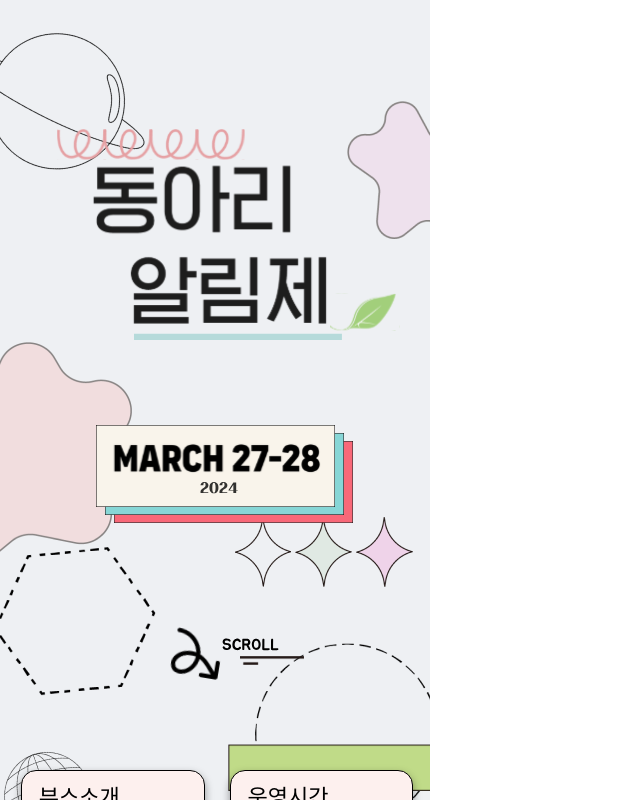
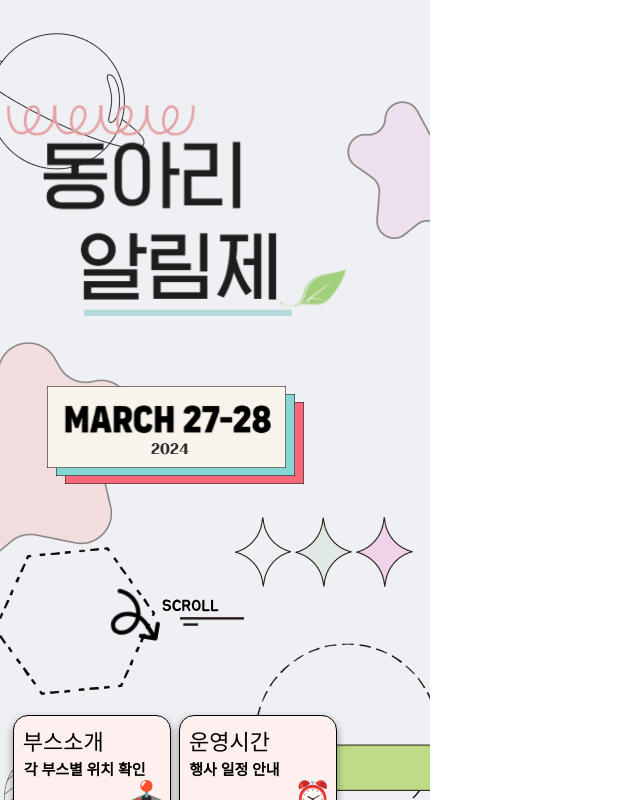
Before and after one commit to LikeLion-SKU/2024-SKU-Club-Fair, a React (Vite) app: page / in a window 1280 px wide. Shown: the whole page, without its empty margins (0-640 px from the left). Built offline with nearby package versions, Linux system fonts and the light colour scheme; a web font is replaced by a local one.

Commit message:
Fix: Css, align Center, remove margin

```diff
--- a/src/pages/HomePage.jsx
+++ b/src/pages/HomePage.jsx
@@ -14,7 +14,6 @@ export default function HomePage() {
             style={{
               textAlign: 'center',
               marginTop: '30%',
-              paddingLeft: '5%',
             }}
           >
             <img
@@ -24,16 +23,16 @@ export default function HomePage() {
             />
           </div>
 
-          <div style={{ marginTop: '20%' ,
-         paddingLeft: '5%',}}>
+          <div style={{ marginTop: '20%',
+                          }}>
             <img
               src="/img/DATE.svg"
               alt="내 이미지"
               style={{ display: 'block', margin: '0 auto' }}
             />
           </div>
-
-          <div style={{ marginTop: '100px' , paddingLeft: '10%',}}>
+          {/* 여기 수정 -현진- */}
+          <div style={{ marginTop: '100px',}}>
             <img
               src="/img/scroll.svg"
               alt="내 이미지"
@@ -41,21 +40,27 @@ export default function HomePage() {
             />
           </div>
 
-
           <div
             style={{
               margin: 'auto',
               marginTop: '20%',
               textAlign: 'center',
-              marginLeft: '5%',
+              display:'flex',
+              justifyContent:'center',
+              alignItems:'center',
             }}
           >
-            <div style={{ display: 'flex', justifyContent: 'space-between',}}>
+            <div style={{
+              display: 'flex',
+              justifyContent: 'center',
+              width:'100%',
+              alignItems:'center'
+              }}>
               <button
                 style={{
                   width: '45%',
                   height: 108,
-
+                  marginRight : '2.5%',
                   backgroundColor: '#FDF0EE',
                   border: 'none',
                   borderRadius: 15,
@@ -110,8 +115,6 @@ export default function HomePage() {
                   border: 'none',
                   borderRadius: 15,
                   border: '1px black solid',
-                  marginRight: '15px',
-                  marginLeft: '5%',
                   boxShadow: '0px 4px 8px rgba(0, 0, 0, 0.4)'
 
                 }}
@@ -154,14 +157,7 @@ export default function HomePage() {
                 </Link>
               </button>
             </div>
-            </div>
-
-
-
-
-
-
-
+          </div>
 
             <Link
               to="https://regal-gelato-25faff.netlify.app"
@@ -169,8 +165,8 @@ export default function HomePage() {
               rel="noopener noreferrer"
               style={{ textDecoration: 'none' }}
             >
-                  <div>
-                  <div style={{ display: 'flex',flex:'3', width: '100%', marginLeft: '5%'}}>
+              <div>
+                <div style={{ display: 'flex',justifyContent:'center', width: '100%',}}>
                 <button
                 style={{
                   width: '90%',
@@ -179,13 +175,11 @@ export default function HomePage() {
                   border: 'none',
                   borderRadius: 15,
                   border: '1px black solid',
-
                   marginTop: '20px',
                   display: 'flex', flexDirection: 'column',
                   boxShadow: '0px 4px 8px rgba(0, 0, 0, 0.4)'
                 }}
               >
-
                 <span
                   style={{
                     marginTop: '3%',
@@ -201,8 +195,6 @@ export default function HomePage() {
                 </span>
                 <span
                   style={{
-
-
                     marginLeft: '2%',
                     color: 'black',
                     fontSize: '15px',
@@ -215,8 +207,6 @@ export default function HomePage() {
                 </span>
                 <span
                   style={{
-
-
                     marginLeft: '87%',
                     color: 'black',
                     fontSize: '30px',
@@ -267,8 +257,6 @@ export default function HomePage() {
                 </span>
                 <span
                   style={{
-
-
                     paddingLeft: '6%',
                     color: 'black',
                     fontSize: '23px',
@@ -283,71 +271,6 @@ export default function HomePage() {
               </button>
               </div>
           </div>
-
-
-            {/* <div style={{ display: 'flex',flex:'3', width: '100%', marginLeft: '5%'}}> */}
-
-              {/* <button
-                style={{
-                  width: '90%',
-                  height: 108,
-                  backgroundColor: '#FDF0EE',
-                  border: 'none',
-                  borderRadius: 15,
-                  border: '1px black solid',
-
-                  marginTop: '20px',
-                  display: 'flex', flexDirection: 'column'
-                }}
-              >
-                <span
-                  style={{
-
-                    marginTop: '3%',
-                    marginLeft: '2%',
-                    color: 'black',
-                    fontSize: '22px',
-                    fontFamily: 'Arial, sans-serif',
-                    fontWeight: 'bold',
-
-                  }}
-                >
-                  유형 테스트
-                </span>
-                <span
-                  style={{
-
-
-                    marginLeft: '2%',
-                    color: 'black',
-                    fontSize: '15px',
-                    fontFamily: 'Arial, sans-serif',
-                    fontWeight: 'bold',
-
-                  }}
-                >
-                  나에게 꼭 맞는 동아리를 찾아봐!
-                </span>
-                <span
-                  style={{
-
-
-                    marginLeft: '90%',
-                    color: 'black',
-                    fontSize: '30px',
-                    fontFamily: 'Arial, sans-serif',
-                    fontWeight: 'bold',
-                  }}
-                >
-                  😇
-                </span>
-              </button> */}
-            {/* </Link> */}
-                  {/* </div> */}
-
-
-
-
         </div>
 
         <div
@@ -386,8 +309,17 @@ export default function HomePage() {
             }}
           />
         </div>
+        {/* 여기가 동아리 로고 */}
+  <div style={{
+    display: 'flex',
+    flexDirection:'column',
+    alignContent:'center',
+    justifyContent:'center',
+    alignItems:'center',
+  }}>
 
-        <div style={{ paddingLeft: '5%', paddingTop: '20px'}}>
+        <div style={{
+          paddingTop: '20px'}}>
           <Link
             to="https://www.instagram.com/likelion_skuniv/"
             target="_blank"
@@ -424,7 +356,6 @@ export default function HomePage() {
               style={{ width: '20%', height: 75, borderRadius: 10 }}
             />
           </Link>
-
           <Link
             to="https://www.instagram.com/sk_ubf/"
             target="_blank"
@@ -438,10 +369,8 @@ export default function HomePage() {
             />
           </Link>
         </div>
-
-
-
-        <div style={{ marginLeft: '5%', marginTop: '20px' }}>
+        {/* 2번째 줄 */}
+        <div style={{ marginTop: '20px' }}>
           <Link
             to="https://www.instagram.com/sku_ccc/"
             target="_blank"
@@ -454,7 +383,6 @@ export default function HomePage() {
               style={{ width: '20%', height: 75, borderRadius: 10 }}
             />
           </Link>
-
           <Link
             to="https://www.instagram.com/sku_workers/"
             target="_blank"
@@ -492,11 +420,8 @@ export default function HomePage() {
             />
           </Link>
         </div>
-
-
-
-
-        <div style={{ marginLeft: '5%', marginTop: '20px' }}>
+        {/* 세번째 줄 */}
+        <div style={{ marginTop: '20px' }}>
           <Link
             to="https://www.instagram.com/sdr.official_/"
             target="_blank"
@@ -509,7 +434,6 @@ export default function HomePage() {
               style={{ width: '20%', height: 75, borderRadius: 10 }}
             />
           </Link>
-
           <Link
             to="https://www.instagram.com/oz_sku/"
             target="_blank"
@@ -547,12 +471,8 @@ export default function HomePage() {
             />
           </Link>
         </div>
-
-
-
-
-
-        <div style={{ marginLeft: '5%', marginTop: '20px' , paddingBottom:'40px'}}>
+        {/* 네번째 줄 */}
+        <div style={{ marginTop: '20px', marginBottom:'40px'}}>
           <Link
             to="https://www.instagram.com/brandingclub_official/"
             target="_blank"
@@ -565,7 +485,6 @@ export default function HomePage() {
               style={{ width: '20%', height: 75, borderRadius: 10 }}
             />
           </Link>
-
           <Link
             to="https://www.instagram.com/sku_yeonji/"
             target="_blank"
@@ -578,7 +497,7 @@ export default function HomePage() {
               style={{ width: '20%', height: 75, borderRadius: 10 }}
             />
           </Link>
-
+          {/* 여기 애니문 들어가야되는데 여기 로고가 존나문제 */}
           <Link
             to="https://www.instagram.com/sku_40th_seoro/"
             target="_blank"
@@ -586,12 +505,11 @@ export default function HomePage() {
             style={{ textDecoration: 'none', marginLeft: '5%' }}
           >
             <img
-              src="/애니문.png"
+              src="/애니문.jpg"
               alt="버튼 이미지"
               style={{ width: '20%', height: 75, borderRadius: 10 }}
             />
           </Link>
-
           <Link
             to="https://www.instagram.com/skatcher_/"
             target="_blank"
@@ -604,10 +522,18 @@ export default function HomePage() {
               style={{ width: '20%', height: 75, borderRadius: 10 }}
             />
           </Link>
-
         </div>
 
 
+          {/*
+            <img
+              src="/애니문.png"
+              alt="버튼 이미지"
+              style={{ width: '20%', height: 75, borderRadius: 10 }}
+            />
+          </Link> */}
+
+        </div>
       </div>
     </div>
   );
```
Also changed, not shown: public/animoon.png (renamed from public/애니문.png), public/애니문.jpg (added).
